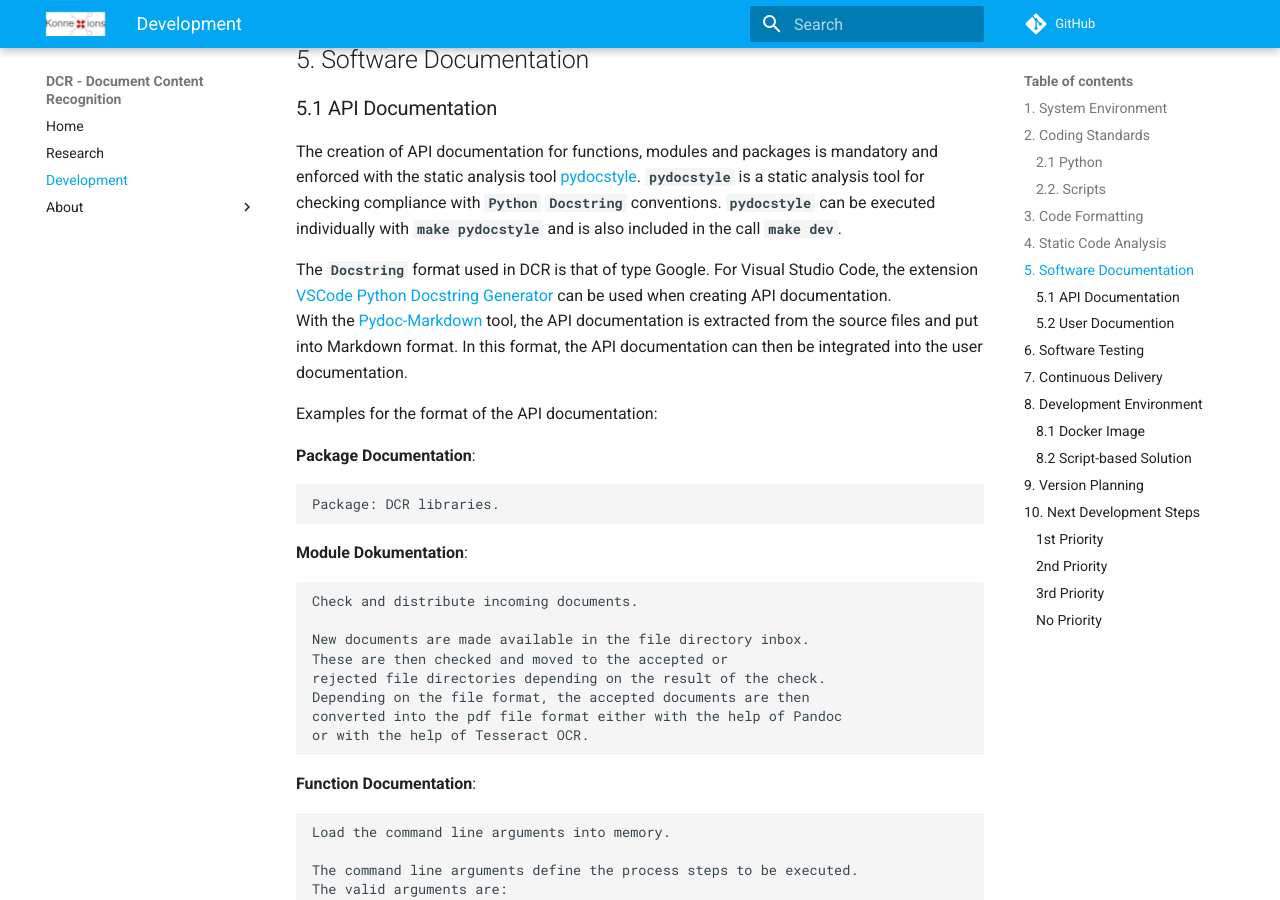
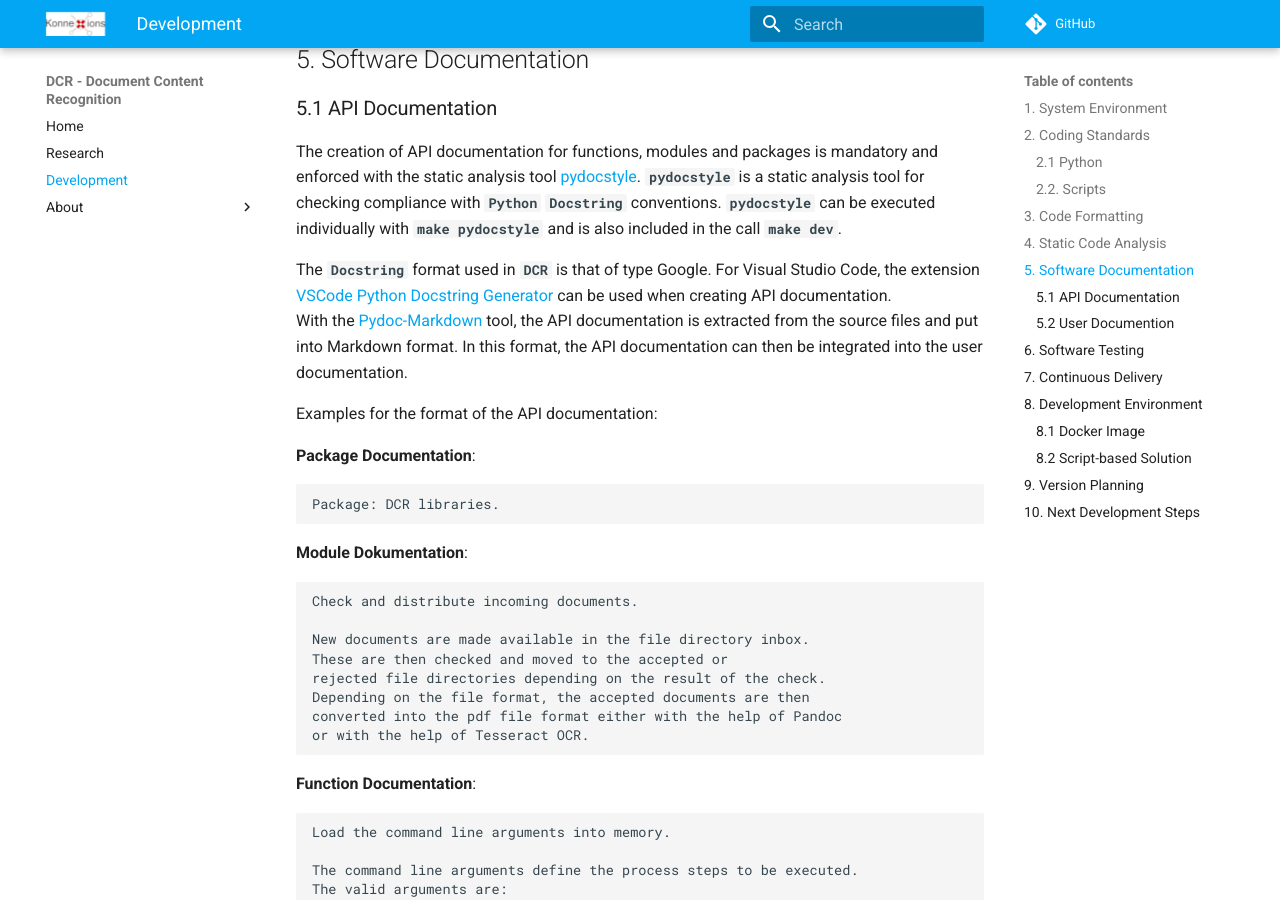
Before and after one commit to KonnexionsGmbH/dcr, an MkDocs documentation site: the page built from docs/development.md, in a window 1280 px wide and 900 px high, scrolled down 1932 px. Built offline with MkDocs 1.6.1 and Material for MkDocs 9.7.7, drawn with Linux system fonts in a browser that asks for light colours; comment, search, counter and statistics services are not loaded; some of the changed text lies outside the part shown.

```diff
--- a/docs/development.md
+++ b/docs/development.md
@@ -9,7 +9,7 @@
 
 ## 1. System Environment
 
-DCR is developed on the operating systems **`Ubuntu 20.04 LTS`** and **`Microsoft Windows 10`**.
+**`DCR`** is developed on the operating systems **`Ubuntu 20.04 LTS`** and **`Microsoft Windows 10`**.
 Ubuntu is used here via the **`VM Workstation Player 16`**.
 **`Ubuntu`** can also be used in conjunction with the **`Windows Subsystem for Linux (WSL2)`**.
 
@@ -71,7 +71,7 @@
 **`pydocstyle`** is a static analysis tool for checking compliance with **`Python`** **`Docstring`** conventions.
 **`pydocstyle`** can be executed individually with **`make pydocstyle`** and is also included in the call **`make dev`**.
 
-The **`Docstring`** format used in DCR is that of type Google.
+The **`Docstring`** format used in **`DCR`** is that of type Google.
 For Visual Studio Code, the extension [VSCode Python Docstring Generator](https://github.com/NilsJPWerner/autoDocstring){:target="_blank"} can be used when creating API documentation.
 With the [Pydoc-Markdown](https://github.com/NiklasRosenstein/pydoc-markdown){:target="_blank"} tool, the API documentation is extracted from the source files and put into Markdown format.
 In this format, the API documentation can then be integrated into the user documentation.
```
Also changed, not shown: other parts of docs/development.md (+7 -8 lines), README.md (+3 -3 lines), docs/index.md (+1 -1 lines).
